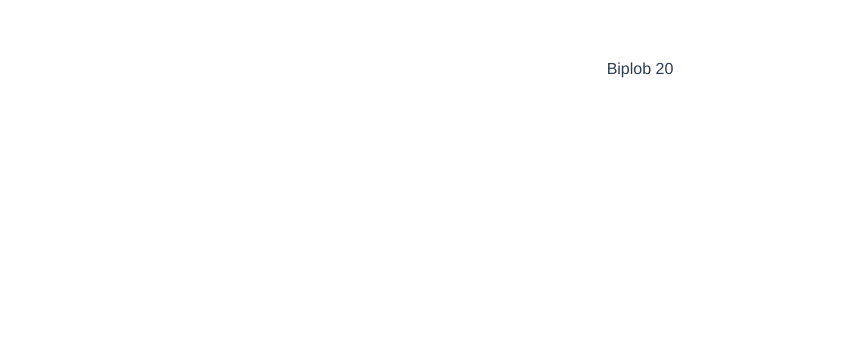
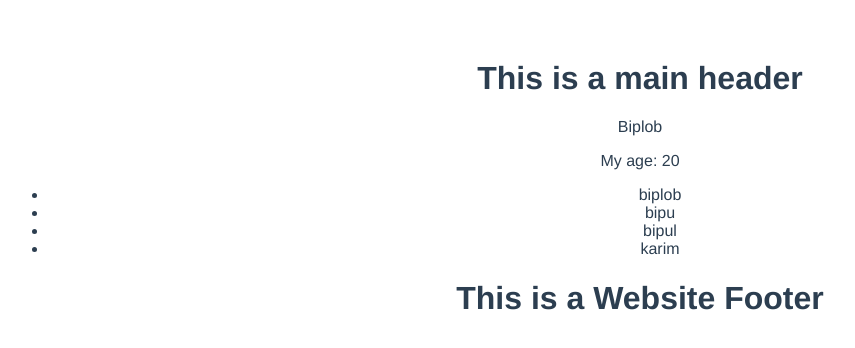
Before and after one commit to DeveloperBiplob/Vue-Js, a Vue app in the folder vuejs-learn-project/: page / in a window 1280 px wide. Shown: the top 348 px of the page, without its empty margins (0-855 px from the left). Built offline with nearby package versions, Linux system fonts and the light colour scheme.

Commit message:
Vue Props | Prentn component to Child components

```diff
--- a/vuejs-learn-project/src/App.vue
+++ b/vuejs-learn-project/src/App.vue
@@ -1,22 +1,26 @@
 <template>
   <div id="app">
-      {{ name }}
-      {{ age }}
+    <Header :myName="name" :age="age" :studens="myStudents"></Header>
+    <Footer></Footer>
+
     </div>
 </template>
 
 <script>
-
+import Header from './components/HeaderFooter/Header.vue';
+import Footer from './components/HeaderFooter/Footer.vue';
 export default {
   name: 'App',
   data(){
     return {
       name: 'Biplob',
-      age: 20
+      age: 20,
+      myStudents: ['biplob', 'bipu', 'bipul', 'karim'],
     }
   },
   components: {
-
+    Header,
+    Footer,
   }
 }
 </script>
--- /dev/null
+++ b/vuejs-learn-project/src/components/HeaderFooter/Footer.vue
@@ -0,0 +1,21 @@
+<template>
+    <div>
+        <h1>This is a Website Footer</h1>
+    </div>
+</template>
+
+<script>
+
+export default {
+    name: 'App-Footer',
+    data() {
+        return {
+
+        }
+    },
+}
+</script>
+
+<style scoped>
+
+</style>
--- /dev/null
+++ b/vuejs-learn-project/src/components/HeaderFooter/Header.vue
@@ -0,0 +1,43 @@
+<template>
+    <div>
+        <h1>This is a main header</h1>
+        <p>{{ myName }}</p>
+        <p>My age: {{ age }}</p>
+        <ul>
+            <li v-for="student in studens" :key="student">
+                {{ student }}
+            </li>
+        </ul>
+    </div>
+</template>
+
+<script>
+
+export default {
+    name: 'App-Header',
+    //Prents component theke chaild component ke controll korar jonnno proos use korlam.
+    // props: ['myName'],
+    props: {
+        myName:{
+            type: String,
+            require: true
+        },
+        age:{
+            type: Number,
+            require: true
+        },
+        studens:{
+            type: Array
+        },
+    },
+    data() {
+        return {
+
+        }
+    },
+}
+</script>
+
+<style scoped>
+
+</style>
--- a/vuejs-learn-project/src/main.js
+++ b/vuejs-learn-project/src/main.js
@@ -3,6 +3,7 @@ import App from './App.vue'
 
 Vue.config.productionTip = false
 
+
 new Vue({
   render: h => h(App),
 }).$mount('#app')
```
